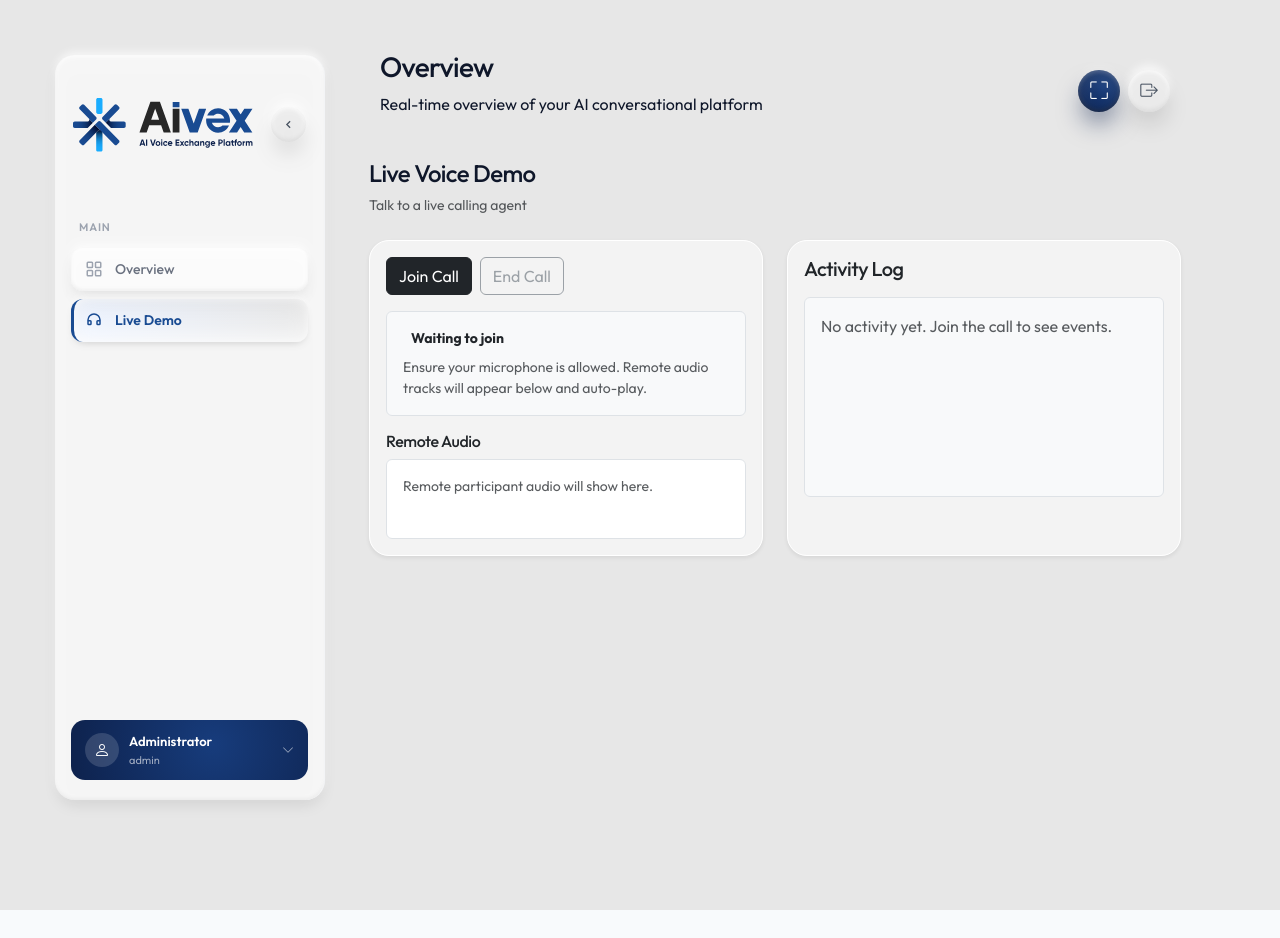
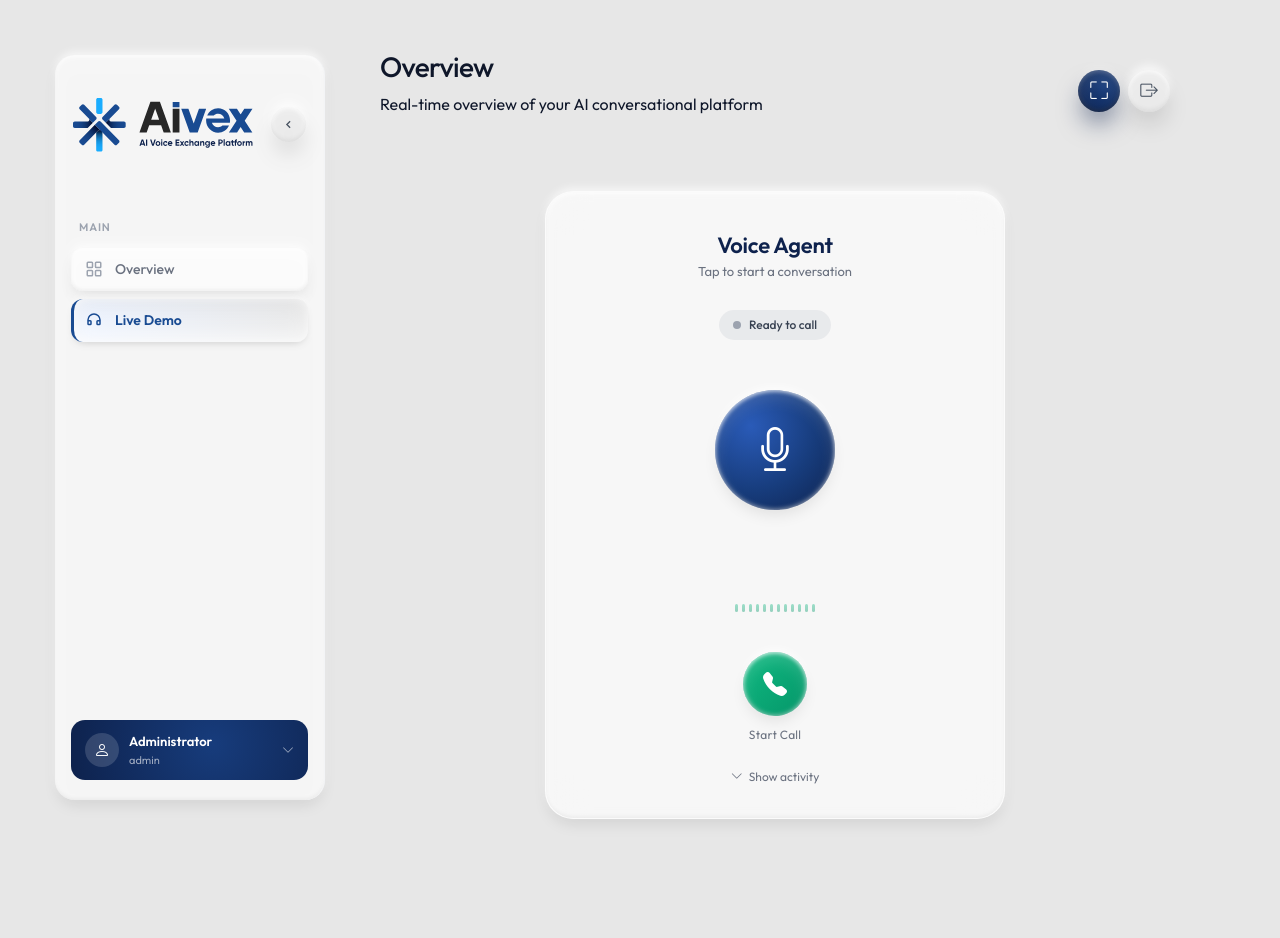
Before and after one commit to Musfarr/pia-test, a React (Vite) app: page /dashboard/live-demo in a window 1280 px wide. Before the commit the page ends 910 px from the top, so only its background shows below. Built offline with nearby package versions, Linux system fonts and the light colour scheme; sample sign-in values are in the browser's storage.

Commit message:
Liver Demo page

```diff
--- /dev/null
+++ b/src/pages/LiveDemo.css
@@ -0,0 +1,318 @@
+/* ===== Live Demo / Call Page ===== */
+.call-stage {
+  /* min-height: calc(100vh - 100px); */
+  display: flex;
+  flex-direction: column;
+  align-items: center;
+  justify-content: center;
+  padding: 32px 16px;
+  position: relative;
+}
+
+.call-card {
+  width: 100%;
+  max-width: 460px;
+  border-radius: 28px;
+  background: rgba(255, 255, 255, 0.65);
+  backdrop-filter: blur(20px);
+  -webkit-backdrop-filter: blur(20px);
+  border: 1px solid rgba(255, 255, 255, 0.5);
+ box-shadow:
+    0 8px 16px -4px rgba(0,0,0,0.1),
+    inset 0 -2px 4px -1px rgba(0,0,0,0.08),
+    0 -4px 8px -1px rgba(255,255,255,0.7),
+    inset 0 2px 4px -1px rgba(255,255,255,0.5),
+    inset 0 0 4px 1px rgba(255,255,255,0.5),
+    inset 0 8px 16px 0 rgba(255,255,255,0.15);
+  padding: 40px 32px 32px;
+  display: flex;
+  flex-direction: column;
+  align-items: center;
+  text-align: center;
+}
+
+.call-card__title {
+  font-size: 22px;
+  font-weight: 600;
+  color: #0E224D;
+  margin-bottom: 4px;
+  letter-spacing: -0.01em;
+}
+
+.call-card__subtitle {
+  font-size: 13px;
+  color: #6B7280;
+  margin-bottom: 28px;
+}
+
+.call-status {
+  display: inline-flex;
+  align-items: center;
+  gap: 8px;
+  padding: 6px 14px;
+  border-radius: 999px;
+  background: rgba(14, 34, 77, 0.06);
+  font-size: 12px;
+  font-weight: 500;
+  color: #374151;
+  /* margin-bottom: 36px; */
+}
+.call-status__dot {
+  width: 8px;
+  height: 8px;
+  border-radius: 50%;
+  background: #9CA3AF;
+}
+.call-status--live .call-status__dot {
+  background: #10B981;
+  box-shadow: 0 0 0 0 rgba(16, 185, 129, 0.7);
+  animation: pulseDot 1.6s infinite;
+}
+.call-status--joining .call-status__dot {
+  background: #F59E0B;
+  animation: pulseDot 1.2s infinite;
+}
+@keyframes pulseDot {
+  0%   { box-shadow: 0 0 0 0 rgba(16, 185, 129, 0.55); }
+  70%  { box-shadow: 0 0 0 10px rgba(16, 185, 129, 0); }
+  100% { box-shadow: 0 0 0 0 rgba(16, 185, 129, 0); }
+}
+
+/* ===== Mic visual ===== */
+.mic-visual {
+  position: relative;
+  width: 220px;
+  height: 220px;
+  display: flex;
+  align-items: center;
+  justify-content: center;
+  margin-bottom: 28px;
+}
+
+.mic-orb {
+  width: 120px;
+  height: 120px;
+  border-radius: 50%;
+  background: radial-gradient(circle at 30% 30%, #2A5BB8 0%, #173C7C 55%, #0E224D 100%);
+  display: flex;
+  align-items: center;
+  justify-content: center;
+  color: #fff;
+  font-size: 44px;
+  box-shadow:
+    0 18px 36px -8px rgba(14, 34, 77, 0.45),
+    inset 0 -4px 12px rgba(0, 0, 0, 0.2),
+    inset 0 4px 8px rgba(255, 255, 255, 0.15);
+  z-index: 2;
+  transition: transform 0.3s ease;
+   box-shadow:
+    0 8px 16px -4px rgba(0,0,0,0.1),
+    inset 0 -2px 4px -1px rgba(0,0,0,0.08),
+    0 -4px 8px -1px rgba(255,255,255,0.7),
+    inset 0 2px 4px -1px rgba(255,255,255,0.5),
+    inset 0 0 4px 1px rgba(255,255,255,0.5),
+    inset 0 8px 16px 0 rgba(255,255,255,0.15);
+}
+.mic-visual--live .mic-orb {
+  background: radial-gradient(circle at 30% 30%, #10B981 0%, #059669 55%, #047857 100%);
+  box-shadow:
+    0 18px 36px -8px rgba(16, 185, 129, 0.45),
+    inset 0 -4px 12px rgba(0, 0, 0, 0.18),
+    inset 0 4px 8px rgba(255, 255, 255, 0.18);
+}
+.mic-visual--joining .mic-orb {
+  animation: orbBreath 1.6s ease-in-out infinite;
+}
+@keyframes orbBreath {
+  0%, 100% { transform: scale(1); }
+  50%      { transform: scale(1.06); }
+}
+
+/* pulsing rings */
+.mic-ring {
+  position: absolute;
+  border-radius: 50%;
+  border: 2px solid rgba(16, 185, 129, 0.35);
+  width: 140px;
+  height: 140px;
+  opacity: 0;
+}
+.mic-visual--live .mic-ring {
+  animation: ripple 2.4s cubic-bezier(0.22, 1, 0.36, 1) infinite;
+}
+.mic-visual--live .mic-ring:nth-child(2) { animation-delay: 0.6s; }
+.mic-visual--live .mic-ring:nth-child(3) { animation-delay: 1.2s; }
+.mic-visual--live .mic-ring:nth-child(4) { animation-delay: 1.8s; }
+@keyframes ripple {
+  0%   { transform: scale(0.85); opacity: 0.7; }
+  100% { transform: scale(1.7);  opacity: 0; }
+}
+
+/* ===== Waveform ===== */
+.wave-bars {
+  display: flex;
+  align-items: center;
+  justify-content: center;
+  gap: 4px;
+  height: 40px;
+  margin-bottom: 24px;
+  opacity: 0.4;
+  transition: opacity 0.3s ease;
+}
+.wave-bars--live { opacity: 1; }
+.wave-bar {
+  width: 3px;
+  height: 8px;
+  border-radius: 2px;
+  background: linear-gradient(180deg, #10B981 0%, #059669 100%);
+}
+.wave-bars--live .wave-bar {
+  animation: waveFlow 1.1s ease-in-out infinite;
+}
+.wave-bars--live .wave-bar:nth-child(1)  { animation-delay: 0.0s;  }
+.wave-bars--live .wave-bar:nth-child(2)  { animation-delay: 0.08s; }
+.wave-bars--live .wave-bar:nth-child(3)  { animation-delay: 0.16s; }
+.wave-bars--live .wave-bar:nth-child(4)  { animation-delay: 0.24s; }
+.wave-bars--live .wave-bar:nth-child(5)  { animation-delay: 0.32s; }
+.wave-bars--live .wave-bar:nth-child(6)  { animation-delay: 0.40s; }
+.wave-bars--live .wave-bar:nth-child(7)  { animation-delay: 0.48s; }
+.wave-bars--live .wave-bar:nth-child(8)  { animation-delay: 0.40s; }
+.wave-bars--live .wave-bar:nth-child(9)  { animation-delay: 0.32s; }
+.wave-bars--live .wave-bar:nth-child(10) { animation-delay: 0.24s; }
+.wave-bars--live .wave-bar:nth-child(11) { animation-delay: 0.16s; }
+.wave-bars--live .wave-bar:nth-child(12) { animation-delay: 0.08s; }
+@keyframes waveFlow {
+  0%, 100% { height: 6px;  opacity: 0.5; }
+  50%      { height: 32px; opacity: 1; }
+}
+
+/* ===== Call Button ===== */
+.call-btn {
+  width: 64px;
+  height: 64px;
+  border-radius: 50%;
+  border: none;
+  display: inline-flex;
+  align-items: center;
+  justify-content: center;
+  color: #fff;
+  font-size: 24px;
+  cursor: pointer;
+  transition: all 0.2s ease;
+ box-shadow:
+    0 8px 16px -4px rgba(0,0,0,0.1),
+    inset 0 -2px 4px -1px rgba(0,0,0,0.08),
+    0 -4px 8px -1px rgba(255,255,255,0.7),
+    inset 0 2px 4px -1px rgba(255,255,255,0.5),
+    inset 0 0 4px 1px rgba(255,255,255,0.5),
+    inset 0 8px 16px 0 rgba(255,255,255,0.15);}
+.call-btn:disabled {
+  opacity: 0.6;
+  cursor: not-allowed;
+}
+.call-btn--start {
+  background: linear-gradient(135deg, #10B981 0%, #059669 100%);
+}
+.call-btn--start:hover:not(:disabled) {
+  transform: translateY(-2px);
+  box-shadow: 0 16px 28px -6px rgba(16, 185, 129, 0.45);
+}
+.call-btn--end {
+  background: linear-gradient(135deg, #EF4444 0%, #B91C1C 100%);
+}
+.call-btn--end:hover:not(:disabled) {
+  transform: translateY(-2px);
+  box-shadow: 0 16px 28px -6px rgba(239, 68, 68, 0.45);
+}
+.call-btn-label {
+  display: block;
+  margin-top: 10px;
+  font-size: 12px;
+  color: #6B7280;
+  letter-spacing: 0.02em;
+}
+
+.call-error {
+  width: 100%;
+  margin-top: 20px;
+  padding: 10px 14px;
+  border-radius: 12px;
+  background: rgba(239, 68, 68, 0.08);
+  border: 1px solid rgba(239, 68, 68, 0.2);
+  color: #B91C1C;
+  font-size: 12px;
+  text-align: left;
+}
+
+/* ===== Activity log toggle ===== */
+.log-toggle {
+  margin-top: 24px;
+  background: transparent;
+  border: none;
+  color: #6B7280;
+  font-size: 12px;
+  display: inline-flex;
+  align-items: center;
+  gap: 6px;
+  cursor: pointer;
+  transition: color 0.2s ease;
+}
+.log-toggle:hover { color: #0E224D; }
+
+.log-panel {
+  width: 100%;
+  max-width: 460px;
+  margin-top: 16px;
+  border-radius: 20px;
+  background: rgba(255, 255, 255, 0.6);
+  backdrop-filter: blur(20px);
+  -webkit-backdrop-filter: blur(20px);
+  border: 1px solid rgba(255, 255, 255, 0.5);
+  box-shadow: 0 12px 24px -6px rgba(14, 34, 77, 0.1);
+  padding: 16px 20px;
+  max-height: 240px;
+  overflow-y: auto;
+}
+.log-panel__title {
+  font-size: 12px;
+  font-weight: 600;
+  color: #0E224D;
+  text-transform: uppercase;
+  letter-spacing: 0.06em;
+  margin-bottom: 10px;
+}
+.log-list { list-style: none; padding: 0; margin: 0; }
+.log-list li {
+  font-size: 12px;
+  color: #374151;
+  padding: 6px 0;
+  border-bottom: 1px solid rgba(0, 0, 0, 0.04);
+  display: flex;
+  gap: 8px;
+}
+.log-list li:last-child { border-bottom: none; }
+.log-list li::before {
+  content: '';
+  width: 4px;
+  height: 4px;
+  border-radius: 50%;
+  background: #9CA3AF;
+  margin-top: 7px;
+  flex-shrink: 0;
+}
+.log-empty {
+  font-size: 12px;
+  color: #9CA3AF;
+  text-align: center;
+  padding: 8px 0;
+}
+
+/* hide native audio container off-screen but keep functional */
+.remote-audio-hidden {
+  position: absolute;
+  width: 1px;
+  height: 1px;
+  overflow: hidden;
+  opacity: 0;
+  pointer-events: none;
+}
--- a/src/pages/LiveDemo.jsx
+++ b/src/pages/LiveDemo.jsx
@@ -5,8 +5,9 @@ import {
   Track,
   createLocalAudioTrack,
 } from 'livekit-client';
-import { createSession, AGENT_BASE_URL } from '../services/api';
+import { createSession } from '../services/api';
 import api from '../services/api';
+import './LiveDemo.css';
 
 export default function LiveDemo() {
   const roomRef = useRef(null);
@@ -16,6 +17,7 @@ export default function LiveDemo() {
   const [isJoining, setIsJoining] = useState(false);
   const [joined, setJoined] = useState(false);
   const [error, setError] = useState(null);
+  const [showLogs, setShowLogs] = useState(false);
 
   const appendLog = (message) => {
     setLogs((prev) => [message, ...prev].slice(0, 30));
@@ -118,7 +120,7 @@ export default function LiveDemo() {
 
       roomRef.current = room;
 
-      appendLog('🔌 Attempting to connect to LiveKit room...');
+      appendLog('🔌 Attempting to connect to room...');
       const connectPromise = room.connect(data.livekit_url, data.access_token, {
         autoSubscribe: true,
         rtcConfig: {
@@ -181,96 +183,106 @@ export default function LiveDemo() {
     }
   };
 
+  const statusLabel = joined
+    ? 'Live with agent'
+    : isJoining
+      ? 'Connecting…'
+      : 'Ready to call';
+
+  const statusClass = joined
+    ? 'call-status call-status--live'
+    : isJoining
+      ? 'call-status call-status--joining'
+      : 'call-status';
+
+  const micClass = joined
+    ? 'mic-visual mic-visual--live'
+    : isJoining
+      ? 'mic-visual mic-visual--joining'
+      : 'mic-visual';
+
   return (
-    <div className="container">
-      <div className="d-flex align-items-center justify-content-between flex-wrap gap-2 mb-4">
-        <div>
-          <h4 className="mb-1">Live Voice Demo</h4>
-          <small className="text-muted">Talk to a live calling agent</small>
+    <div className="call-stage">
+      <div className="call-card">
+        <h4 className="call-card__title">Voice Agent</h4>
+        <p className="call-card__subtitle">Tap to start a conversation</p>
+
+        <span className={statusClass}>
+          <span className="call-status__dot" />
+          {statusLabel}
+        </span>
+
+        <div className={micClass}>
+          <span className="mic-ring" />
+          <span className="mic-ring" />
+          <span className="mic-ring" />
+          <span className="mic-ring" />
+          <div className="mic-orb">
+            <i className={`bi ${joined ? 'bi-mic-fill' : 'bi-mic'}`} />
           </div>
-        {/* <span className="badge bg-light text-dark px-3 py-2">{status}</span> */}
         </div>
 
-      <div className="row g-4">
-        <div className="col-12 col-lg-6">
-          <div className="card shadow-sm h-100">
-            <div className="card-body">
-              <div className="d-flex align-items-center justify-content-between">
-                {/* <div>
-                  <h5 className="card-title mb-1">Call Controls</h5>
-                  <p className="text-muted mb-3">
-                    Requests a token from your server at <code>{AGENT_BASE_URL}sessions/create</code>, then connects and publishes your microphone.
-                  </p>
-                </div> */}
-                {/* <span className={`badge ${joined ? 'bg-success' : 'bg-secondary'} px-3 py-2`} aria-label="Call state badge">
-                  {joined ? 'In Call' : 'Not in Call'}
-                </span> */}
+        <div className={`wave-bars ${joined ? 'wave-bars--live' : ''}`}>
+          {Array.from({ length: 12 }).map((_, i) => (
+            <span key={i} className="wave-bar" />
+          ))}
         </div>
 
-              {error && (
-                <div className="alert alert-danger py-2 px-3" role="alert">
-                  {error}
+        <div>
+          {!joined ? (
+            <button
+              className="call-btn call-btn--start"
+              onClick={joinRoom}
+              disabled={isJoining}
+              aria-label="Start call"
+              title="Start call"
+            >
+              <i className="bi bi-telephone-fill" />
+            </button>
+          ) : (
+            <button
+              className="call-btn call-btn--end"
+              onClick={() => leaveRoom()}
+              aria-label="End call"
+              title="End call"
+            >
+              <i className="bi bi-telephone-x-fill" />
+            </button>
+          )}
+          <span className="call-btn-label">
+            {joined ? 'End Call' : isJoining ? 'Joining…' : 'Start Call'}
+          </span>
         </div>
-              )}
 
-              <div className="d-flex gap-2 mb-3">
-                <button className="btn btn-dark" onClick={joinRoom} disabled={isJoining || joined} aria-label="Join LiveKit room">
-                  {isJoining ? 'Joining...' : 'Join Call'}
-                </button>
+        {error && <div className="call-error">{error}</div>}
+
         <button
-                  className="btn btn-outline-secondary"
-                  onClick={() => leaveRoom()}
-                  disabled={!joined}
-                  aria-label="Leave LiveKit room"
+          className="log-toggle"
+          onClick={() => setShowLogs((v) => !v)}
+          type="button"
         >
-                  End Call
+          <i className={`bi bi-chevron-${showLogs ? 'up' : 'down'}`} />
+          {showLogs ? 'Hide activity' : 'Show activity'}
         </button>
       </div>
 
-              <div className="p-3 border rounded bg-light">
-                <div className="d-flex align-items-center gap-2 mb-2">
-                  <span className="status-dot" style={{ backgroundColor: joined ? '#7cb342' : '#e57373' }} />
-                  <strong className="small mb-0">{joined ? 'Live with agent' : 'Waiting to join'}</strong>
-                </div>
-                <p className="mb-0 text-muted small">Ensure your microphone is allowed. Remote audio tracks will appear below and auto-play.</p>
-              </div>
-
-              <div className="mt-3">
-                <h6 className="mb-2">Remote Audio</h6>
-                <div
-                  ref={remoteAudioContainerRef}
-                  className="d-flex flex-column gap-2 p-3 border rounded bg-white"
-                  style={{ minHeight: 80 }}
-                >
-                  <span className="text-muted small">Remote participant audio will show here.</span>
-                </div>
-              </div>
-            </div>
-          </div>
-        </div>
-
-        <div className="col-12 col-lg-6">
-          <div className="card shadow-sm h-100">
-            <div className="card-body">
-              <h5 className="card-title mb-3">Activity Log</h5>
-              <div className="border rounded bg-light p-3" style={{ minHeight: 200, maxHeight: 360, overflowY: 'auto' }}>
+      {showLogs && (
+        <div className="log-panel">
+          <div className="log-panel__title">Activity</div>
           {logs.length === 0 ? (
-                  <p className="text-muted mb-0">No activity yet. Join the call to see events.</p>
+            <div className="log-empty">No activity yet</div>
           ) : (
-                  <ul className="list-unstyled mb-0">
+            <ul className="log-list">
               {logs.map((item, idx) => (
-                      <li key={idx} className="mb-2 d-flex align-items-start gap-2">
-                        <span className="badge bg-dark-subtle text-dark-emphasis">•</span>
-                        <span className="small">{item}</span>
-                      </li>
+                <li key={idx}>{item}</li>
               ))}
             </ul>
           )}
         </div>
-            </div>
-          </div>
-        </div>
-      </div>
+      )}
+
+      {/* Hidden but functional remote audio sink */}
+      <div ref={remoteAudioContainerRef} className="remote-audio-hidden" aria-hidden="true" />
     </div>
   );
 }
```
Lines whose indentation alone changed are shown as unchanged.
